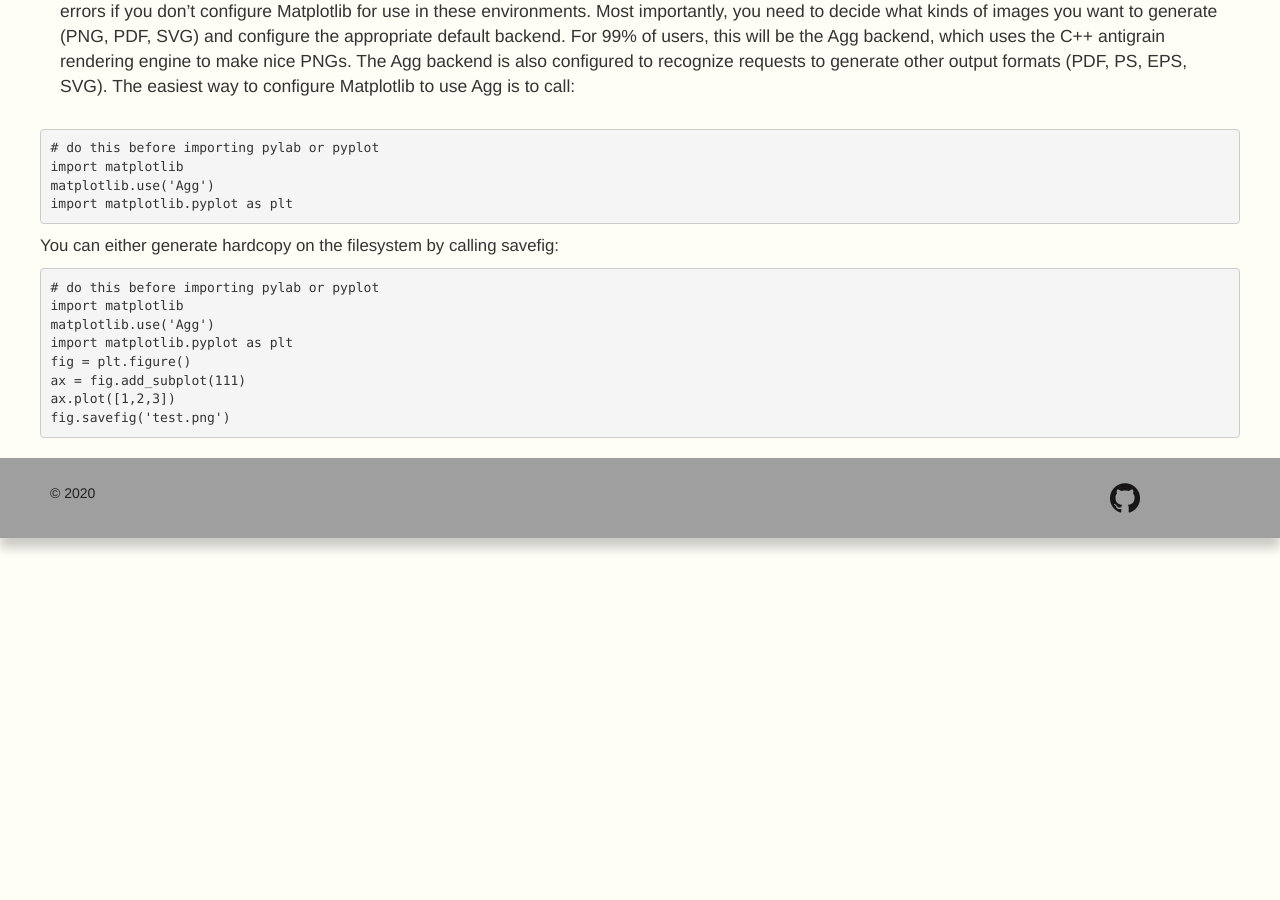
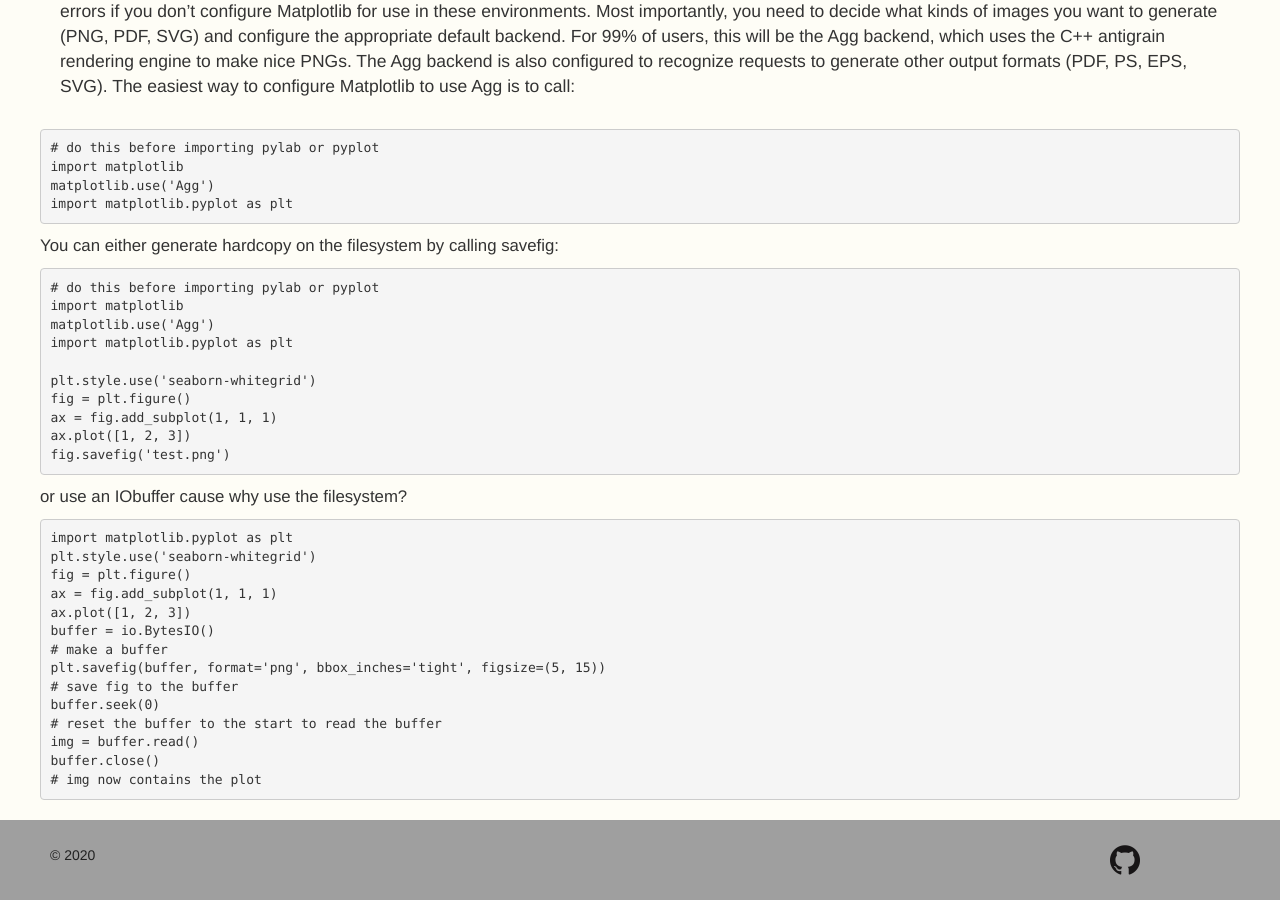
Before and after one commit to GerhardOfRivia/GerhardOfRivia.github.io, a Jekyll site: the page built from _posts/2017-11-10-Python-Graphing.md, in a window 1280 px wide and 900 px high, scrolled down 645 px. Built offline with Jekyll 4.4.1, drawn with Linux system fonts in a browser that asks for light colours; nearby versions of some CDN libraries.

Commit message:
Update 2017-11-10-Python-Graphing.md

````diff
--- a/_posts/2017-11-10-Python-Graphing.md
+++ b/_posts/2017-11-10-Python-Graphing.md
@@ -22,8 +22,29 @@ You can either generate hardcopy on the filesystem by calling savefig:
 import matplotlib
 matplotlib.use('Agg')
 import matplotlib.pyplot as plt
+
+plt.style.use('seaborn-whitegrid')
 fig = plt.figure()
-ax = fig.add_subplot(111)
-ax.plot([1,2,3])
+ax = fig.add_subplot(1, 1, 1)
+ax.plot([1, 2, 3])
 fig.savefig('test.png')
 ```
+
+or use an IObuffer cause why use the filesystem?
+
+```
+import matplotlib.pyplot as plt
+plt.style.use('seaborn-whitegrid')
+fig = plt.figure()
+ax = fig.add_subplot(1, 1, 1)
+ax.plot([1, 2, 3])
+buffer = io.BytesIO()
+# make a buffer
+plt.savefig(buffer, format='png', bbox_inches='tight', figsize=(5, 15))
+# save fig to the buffer
+buffer.seek(0)
+# reset the buffer to the start to read the buffer
+img = buffer.read()
+buffer.close()
+# img now contains the plot
+```
````
